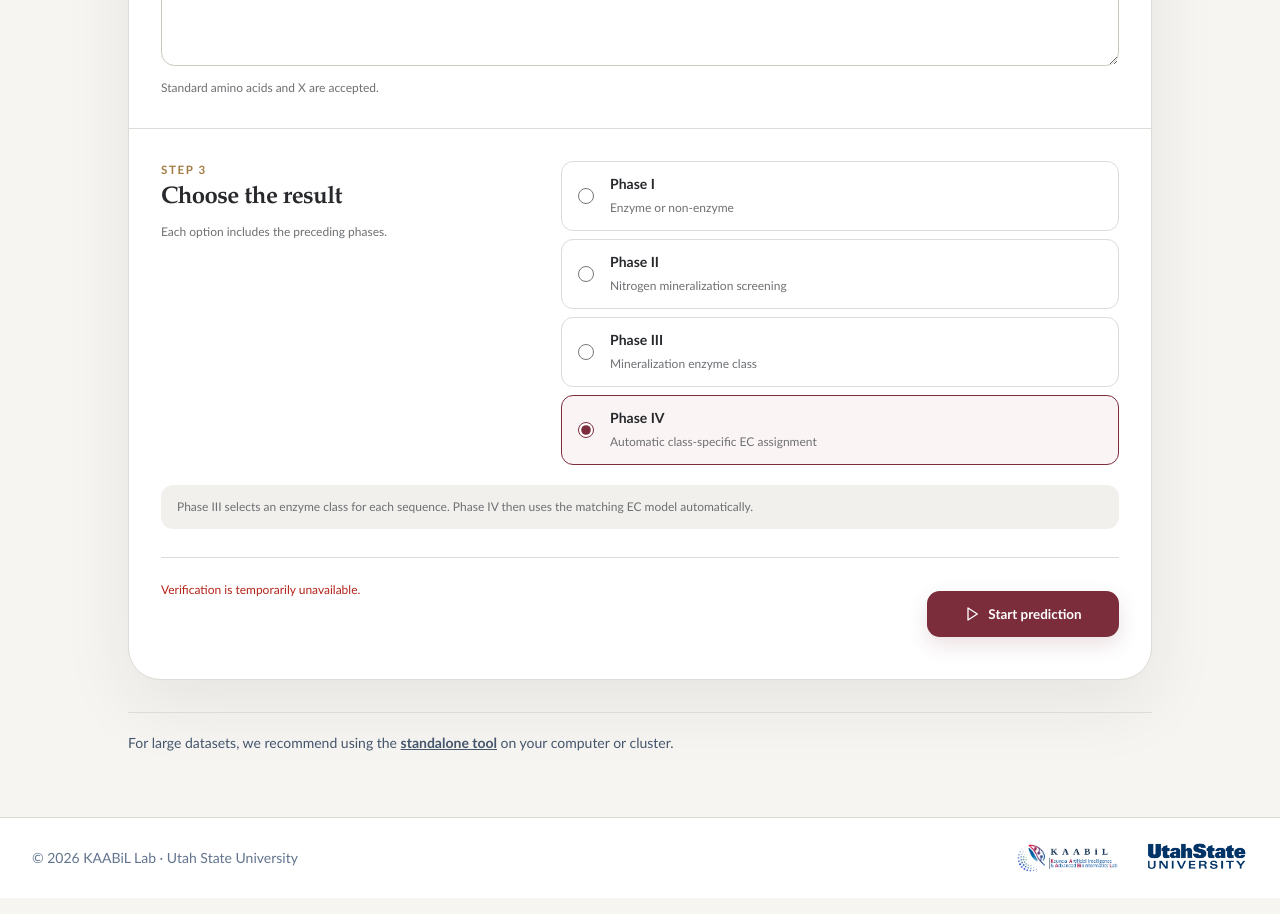
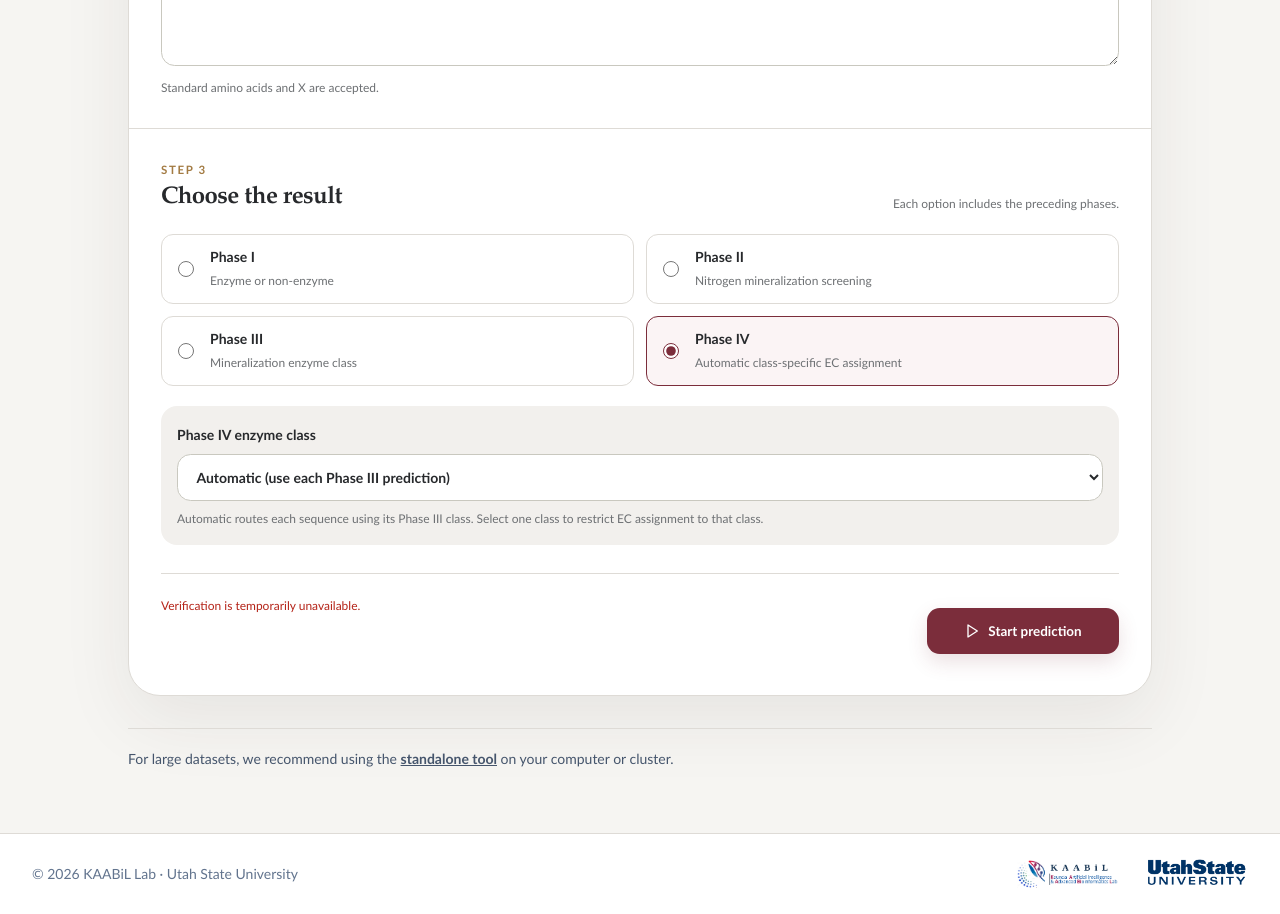
Before and after one commit to navduhan/minpred_web, a Next.js app: page /minpred/prediction in a window 1280 px wide. Shown: the part 760-1674 px from the top of the page. Built offline with nearby package versions, Linux system fonts and the light colour scheme; no server answers.

Commit message:
Refine Phase IV controls and prediction layout

```diff
--- a/src/app/page.tsx
+++ b/src/app/page.tsx
@@ -1,5 +1,5 @@
 import Link from 'next/link';
-import { ArrowRight, Database, Dna, LockKeyhole, ServerCog } from 'lucide-react';
+import { ArrowRight, Database, Dna, LockKeyhole, ScanSearch } from 'lucide-react';
 
 const stages = [
   ['I', 'Enzyme screen', 'Enzyme or non-enzyme', 'DPC + NMBroto'],
@@ -22,7 +22,7 @@ export default function Home() {
 
     <section id="workflow" className="scroll-mt-28 border-y border-[var(--line)] py-14"><div className="mb-12 flex flex-col justify-between gap-3 sm:flex-row sm:items-end"><div><p className="eyebrow">Prediction pathway</p><h2 className="mt-2 font-display text-4xl font-semibold">One sequence, four decisions</h2></div><p className="max-w-md text-sm leading-6 text-[var(--muted)]">Phase IV is automatic. Each Phase III class prediction is sent to its corresponding EC model.</p></div><div className="relative grid gap-9 md:grid-cols-4"><div className="absolute left-0 right-0 top-5 hidden h-px bg-[#a9c8be] md:block"/>{stages.map(([number,title,detail,feature],index)=><article key={number} className="relative"><span className="relative z-10 grid h-10 w-10 place-items-center rounded-full border-4 border-[var(--canvas)] bg-[var(--forest)] font-mono text-xs font-bold text-white">{index+1}</span><p className="mt-7 font-mono text-[9px] uppercase tracking-[.18em] text-[var(--mineral)]">{feature}</p><h3 className="mt-2 text-lg font-extrabold">{title}</h3><p className="mt-2 text-sm leading-6 text-[var(--muted)]">{detail}</p></article>)}</div></section>
 
-    <section className="py-16"><p className="eyebrow">Input and results</p><div className="mt-4 divide-y divide-[var(--line)] border-t border-[var(--line)]">{[[Dna,'Protein or nucleotide FASTA','TransDecoder.LongOrfs translates nucleotide records before prediction.'],[Database,'Protein accession retrieval','Retrieve sequences from UniProtKB or NCBI Protein.'],[LockKeyhole,'Private results','Return to a result with its token-protected link and export TSV, CSV, or JSON.'],[ServerCog,'Research-cluster execution','Validated jobs run through SSH and SLURM in the deepml environment.']].map(([Icon,title,text])=><article key={String(title)} className="grid gap-4 py-6 sm:grid-cols-[48px_250px_1fr] sm:items-center"><Icon className="h-5 w-5 text-[var(--mineral)]"/><h3 className="text-base font-extrabold">{String(title)}</h3><p className="text-sm leading-6 text-[var(--muted)]">{String(text)}</p></article>)}</div></section>
+    <section className="py-16"><p className="eyebrow">Input and results</p><div className="mt-4 divide-y divide-[var(--line)] border-t border-[var(--line)]">{[[Dna,'Protein or nucleotide FASTA','TransDecoder.LongOrfs translates nucleotide records before prediction.'],[Database,'Protein accession retrieval','Retrieve sequences from UniProtKB or NCBI Protein.'],[LockKeyhole,'Private results','Return to a result with its token-protected link and export TSV, CSV, or JSON.'],[ScanSearch,'Protein structure tools','Examine predicted secondary structure and interactive three-dimensional models.']].map(([Icon,title,text])=><article key={String(title)} className="grid gap-4 py-6 sm:grid-cols-[48px_250px_1fr] sm:items-center"><Icon className="h-5 w-5 text-[var(--mineral)]"/><h3 className="text-base font-extrabold">{String(title)}</h3><p className="text-sm leading-6 text-[var(--muted)]">{String(text)}</p></article>)}</div></section>
 
     <section className="flex flex-col items-start justify-between gap-6 bg-[var(--forest-dark)] px-7 py-9 text-white sm:flex-row sm:items-center"><div><h2 className="font-display text-3xl font-semibold">Analyze a sequence</h2><p className="mt-2 text-sm text-[#b9cde1]">Protein and nucleotide FASTA are accepted.</p></div><Link href="/prediction" className="inline-flex items-center gap-2 bg-white px-5 py-3 text-sm font-extrabold text-[var(--forest-dark)]">Open MINpred <ArrowRight className="h-4 w-4"/></Link></section>
   </div>;
--- a/src/app/prediction/page.tsx
+++ b/src/app/prediction/page.tsx
@@ -6,6 +6,21 @@ import TurnstileWidget from '@/components/TurnstileWidget';
 import { withBasePath } from '@/lib/base-path';
 import { buildJobBookmark } from '@/lib/job-bookmark';
 import { demoSequences } from '@/data/demo-sequences';
+
+const enzymeClassOptions = [
+  ['all', 'Automatic (use each Phase III prediction)'],
+  ['amidohydrolases', 'Amidohydrolases'],
+  ['aminopeptidases', 'Aminopeptidases'],
+  ['aspartic', 'Aspartic endopeptidases'],
+  ['cysteine', 'Cysteine endopeptidases'],
+  ['dipeptidases', 'Dipeptidases'],
+  ['dipeptidyl', 'Dipeptidyl-peptidases'],
+  ['metalloendopeptidases', 'Metalloendopeptidases'],
+  ['metallopeptidases', 'Metallopeptidases'],
+  ['omega', 'Omega peptidases'],
+  ['serine', 'Serine endopeptidases'],
+] as const;
+type EnzymeClass = typeof enzymeClassOptions[number][0];
 
 type Job = { jobId: string; jobToken?: string; status: 'queued'|'running'|'completed'|'failed'; message?: string; error?: string; results?: Record<string, Record<string,string|number>[]> };
 
@@ -33,6 +48,7 @@ export default function PredictionPage() {
   const [accessions, setAccessions] = useState('');
   const [database, setDatabase] = useState<'uniprot'|'ncbi'>('uniprot');
   const [level, setLevel] = useState('Phase4');
+  const [enzymeClass, setEnzymeClass] = useState<EnzymeClass>('all');
   const [fileName, setFileName] = useState('');
   const [busy, setBusy] = useState(false);
   const [status, setStatus] = useState('Preparing secure submission…');
@@ -106,7 +122,7 @@ export default function PredictionPage() {
     if (securityConfig.required && !turnstile) return setError('Complete the anti-bot check before submitting.');
     setBusy(true); setStatus('Submitting your sequences…'); setError('');
     try {
-      const response = await fetch(withBasePath('/api/predict'), { method:'POST', headers:{'Content-Type':'application/json'}, body:JSON.stringify({sequence,sequenceType,level,enzymeClass:'all',turnstileToken:turnstile}) });
+      const response = await fetch(withBasePath('/api/predict'), { method:'POST', headers:{'Content-Type':'application/json'}, body:JSON.stringify({sequence,sequenceType,level,enzymeClass:level==='Phase4'?enzymeClass:'all',turnstileToken:turnstile}) });
       const job = await parseResponse(response);
       if (!response.ok || !job.jobToken) throw new Error(job.error || 'Job submission failed.');
       const active = {jobId:job.jobId,jobToken:job.jobToken};
@@ -126,7 +142,7 @@ export default function PredictionPage() {
     reader.onload = () => { setSequence(String(reader.result || '').trim()); }; reader.readAsText(file);
   }
 
-  function clear() { setSequence(''); setAccessions(''); setFileName(''); setError(''); setReceipt(null); setLevel('Phase4'); }
+  function clear() { setSequence(''); setAccessions(''); setFileName(''); setError(''); setReceipt(null); setLevel('Phase4'); setEnzymeClass('all'); }
 
   function loadExample() {
     setSequenceType('prot');
@@ -143,8 +159,8 @@ export default function PredictionPage() {
         {mode==='accession'&&<div className="mt-6 grid gap-3 sm:grid-cols-[150px_1fr_auto]"><select className="field" value={database} onChange={(e)=>setDatabase(e.target.value as 'uniprot'|'ncbi')}><option value="uniprot">UniProtKB</option><option value="ncbi">NCBI Protein</option></select><input className="field" value={accessions} onChange={(e)=>setAccessions(e.target.value)} placeholder="Enter one or more accessions"/><button type="button" onClick={fetchAccessions} className="btn-secondary"><Database className="h-4 w-4"/>Retrieve</button></div>}
         {mode==='upload'&&<label className="mt-6 flex min-h-28 cursor-pointer items-center justify-center gap-4 rounded-2xl border border-dashed border-[#b8b4ad] bg-[#faf9f7] px-5 text-center"><FileUp className="h-6 w-6 text-[var(--forest)]"/><span><b className="block text-sm">Choose a FASTA file</b><span className="text-xs text-[var(--muted)]">{fileName||'.fasta, .fa, .faa, or .txt'}</span></span><input className="sr-only" type="file" accept=".fasta,.fa,.faa,.txt" onChange={upload}/></label>}
         <textarea id="minpred-fasta" aria-label="FASTA sequence" rows={11} className="field mt-6 resize-y font-mono text-xs leading-6" value={sequence} onChange={(e)=>setSequence(e.target.value)} placeholder=">protein_id&#10;MSEQUENCE..."/><p className="mt-2 text-xs text-[var(--muted)]">{count?`${count} record${count===1?'':'s'} detected`:sequenceType==='nucl'?'Accepted symbols: A, C, G, T, U, and N.':'Standard amino acids and X are accepted.'}</p></div>
-      <div className="p-6 sm:p-8"><div className="grid gap-7 sm:grid-cols-[1fr_1.5fr]"><div><p className="eyebrow">Step 3</p><h2 className="mt-1 font-display text-2xl font-semibold">Choose the result</h2><p className="mt-2 text-xs leading-5 text-[var(--muted)]">Each option includes the preceding phases.</p></div><div className="space-y-2">{[['Phase1','Phase I','Enzyme or non-enzyme'],['Phase2','Phase II','Nitrogen mineralization screening'],['Phase3','Phase III','Mineralization enzyme class'],['Phase4','Phase IV','Automatic class-specific EC assignment']].map(([value,phase,label])=><label key={value} className={`flex cursor-pointer items-center gap-4 rounded-xl border px-4 py-3 ${level===value?'border-[var(--forest)] bg-[#fbf4f5]':'border-[var(--line)]'}`}><input type="radio" name="level" value={value} checked={level===value} onChange={()=>setLevel(value)} className="h-4 w-4 accent-[#7b2d3b]"/><span><strong className="block text-sm">{phase}</strong><span className="text-xs text-[var(--muted)]">{label}</span></span></label>)}</div></div>
-        {level==='Phase4'&&<p className="mt-5 rounded-xl bg-[var(--mist)] px-4 py-3 text-xs leading-5 text-[var(--muted)]">Phase III selects an enzyme class for each sequence. Phase IV then uses the matching EC model automatically.</p>}
+      <div className="p-6 sm:p-8"><div><p className="eyebrow">Step 3</p><div className="mt-1 flex flex-col justify-between gap-1 sm:flex-row sm:items-end"><h2 className="font-display text-2xl font-semibold">Choose the result</h2><p className="text-xs leading-5 text-[var(--muted)]">Each option includes the preceding phases.</p></div><div className="mt-5 grid gap-3 sm:grid-cols-2">{[['Phase1','Phase I','Enzyme or non-enzyme'],['Phase2','Phase II','Nitrogen mineralization screening'],['Phase3','Phase III','Mineralization enzyme class'],['Phase4','Phase IV','Automatic class-specific EC assignment']].map(([value,phase,label])=><label key={value} className={`flex cursor-pointer items-center gap-4 rounded-xl border px-4 py-3 ${level===value?'border-[var(--forest)] bg-[#fbf4f5]':'border-[var(--line)]'}`}><input type="radio" name="level" value={value} checked={level===value} onChange={()=>setLevel(value)} className="h-4 w-4 accent-[#7b2d3b]"/><span><strong className="block text-sm">{phase}</strong><span className="text-xs text-[var(--muted)]">{label}</span></span></label>)}</div></div>
+        {level==='Phase4'&&<div className="mt-5 rounded-2xl bg-[var(--mist)] p-4"><label htmlFor="phase4-class" className="text-sm font-bold">Phase IV enzyme class<select id="phase4-class" className="field mt-2" value={enzymeClass} onChange={event=>setEnzymeClass(event.target.value as EnzymeClass)}>{enzymeClassOptions.map(([value,label])=><option key={value} value={value}>{label}</option>)}</select></label><p className="mt-2 text-xs leading-5 text-[var(--muted)]">Automatic routes each sequence using its Phase III class. Select one class to restrict EC assignment to that class.</p></div>}
         <div className="mt-7 flex flex-col gap-4 border-t border-[var(--line)] pt-6 sm:flex-row sm:items-center sm:justify-between"><div className="min-h-[65px]">{!securityConfig.loaded?<div className="flex min-h-[65px] items-center gap-2 text-xs"><Loader2 className="h-4 w-4 animate-spin"/>Loading verification...</div>:securityConfig.error?<p className="text-xs text-[var(--danger)]">{securityConfig.error}</p>:securityConfig.required?<TurnstileWidget siteKey={securityConfig.siteKey} resetKey={resetKey} onToken={setTurnstile}/>:<span className="flex items-center gap-2 text-xs text-[var(--muted)]"><ShieldCheck className="h-4 w-4"/>Ready to submit. Results are retained for 30 days.</span>}</div><button type="button" disabled={busy||!securityConfig.loaded||Boolean(securityConfig.error)} onClick={submit} className="btn-primary min-w-48 px-6 py-3">{busy?<Loader2 className="h-4 w-4 animate-spin"/>:<Play className="h-4 w-4"/>}{busy?'Running...':'Start prediction'}</button></div>
       </div>
     </section>
```
